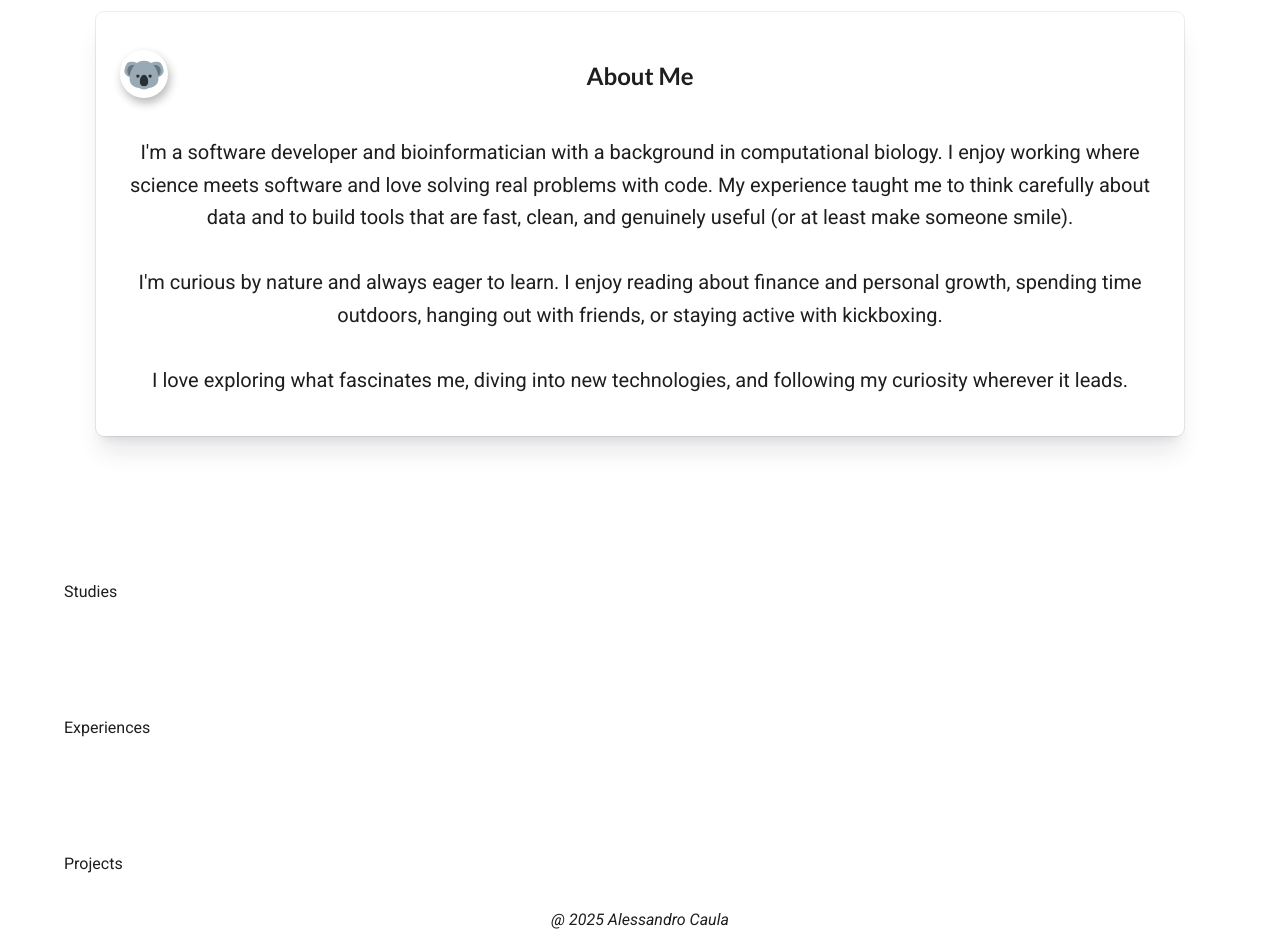
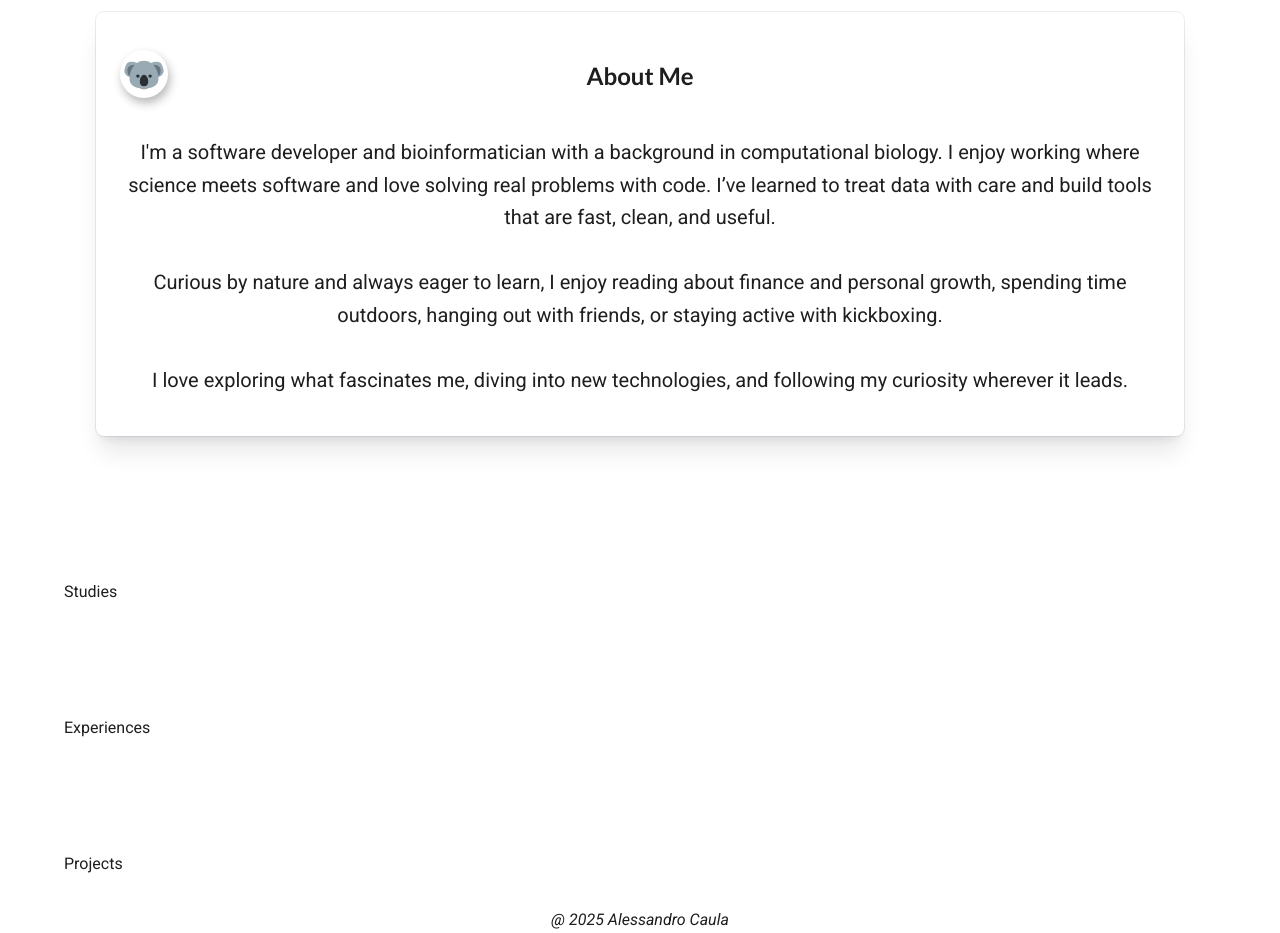
Before and after one commit to AlessandroCaula/alessandrocaula-website, a React (Vite) app: page / in a window 1280 px wide. Shown: the part 780-1713 px from the top of the page. Built offline with nearby package versions, Linux system fonts and the light colour scheme.

Commit message:
Changed the about me section text

```diff
--- a/src/components/pages/About.tsx
+++ b/src/components/pages/About.tsx
@@ -8,10 +8,9 @@ const About = () => {
         title="About Me"
         text={
           <p>
-            I'm a software developer and bioinformatician with a background in computational biology. I enjoy working where science meets software and love solving real problems with code.
-            My experience taught me to think carefully about data and to build tools that are fast, clean, and genuinely useful (or at least make someone smile).
+            I'm a software developer and bioinformatician with a background in computational biology. I enjoy working where science meets software and love solving real problems with code. I’ve learned to treat data with care and build tools that are fast, clean, and useful.
             <br />
-            <br />I'm curious by nature and always eager to learn. I enjoy reading about finance and personal growth, spending time outdoors, hanging out with friends, or staying active with kickboxing.
+            <br />Curious by nature and always eager to learn, I enjoy reading about finance and personal growth, spending time outdoors, hanging out with friends, or staying active with kickboxing.
             <br />
             <br />I love exploring what fascinates me, diving into new technologies, and following my curiosity wherever it leads.
           </p>
```
